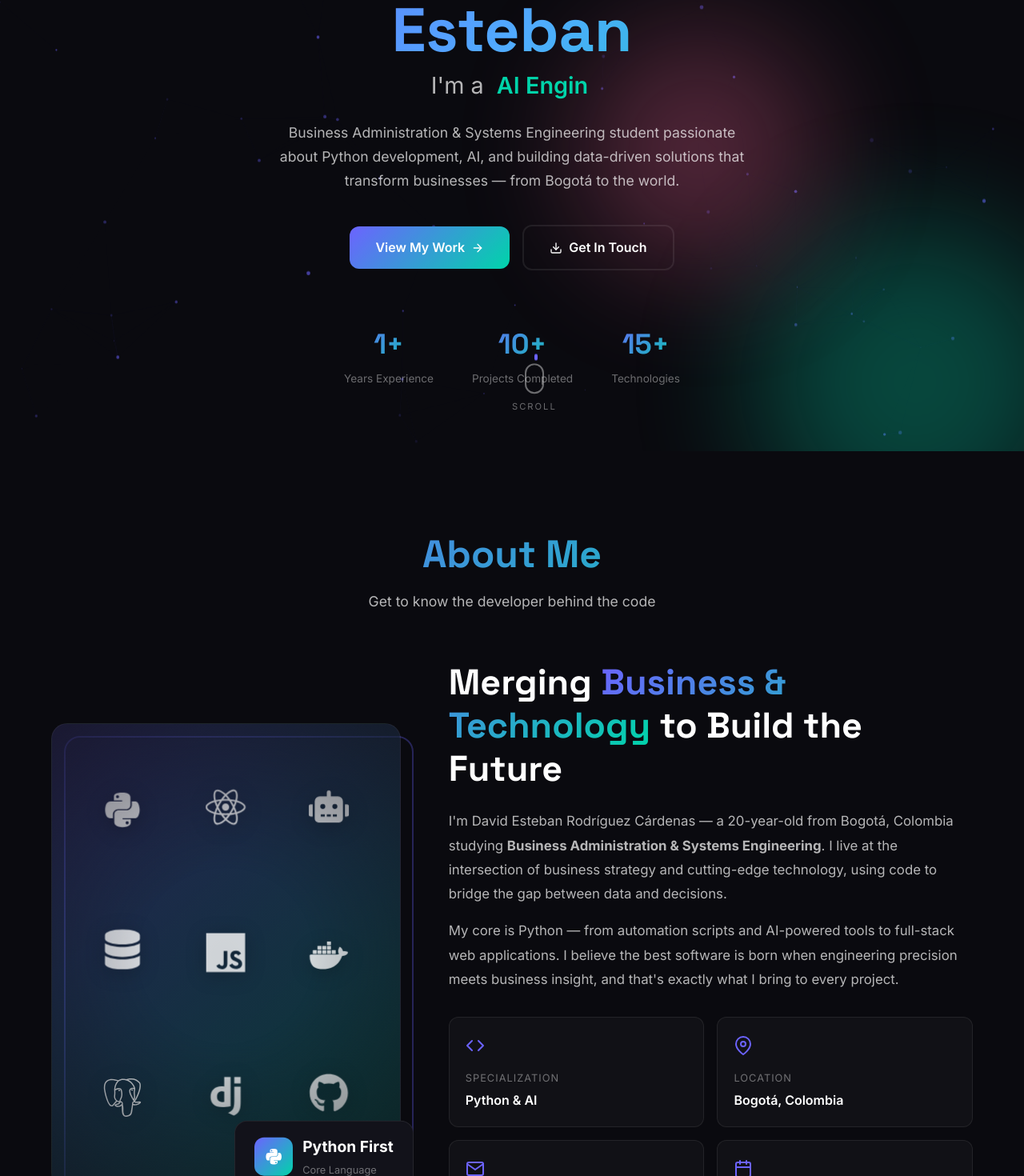
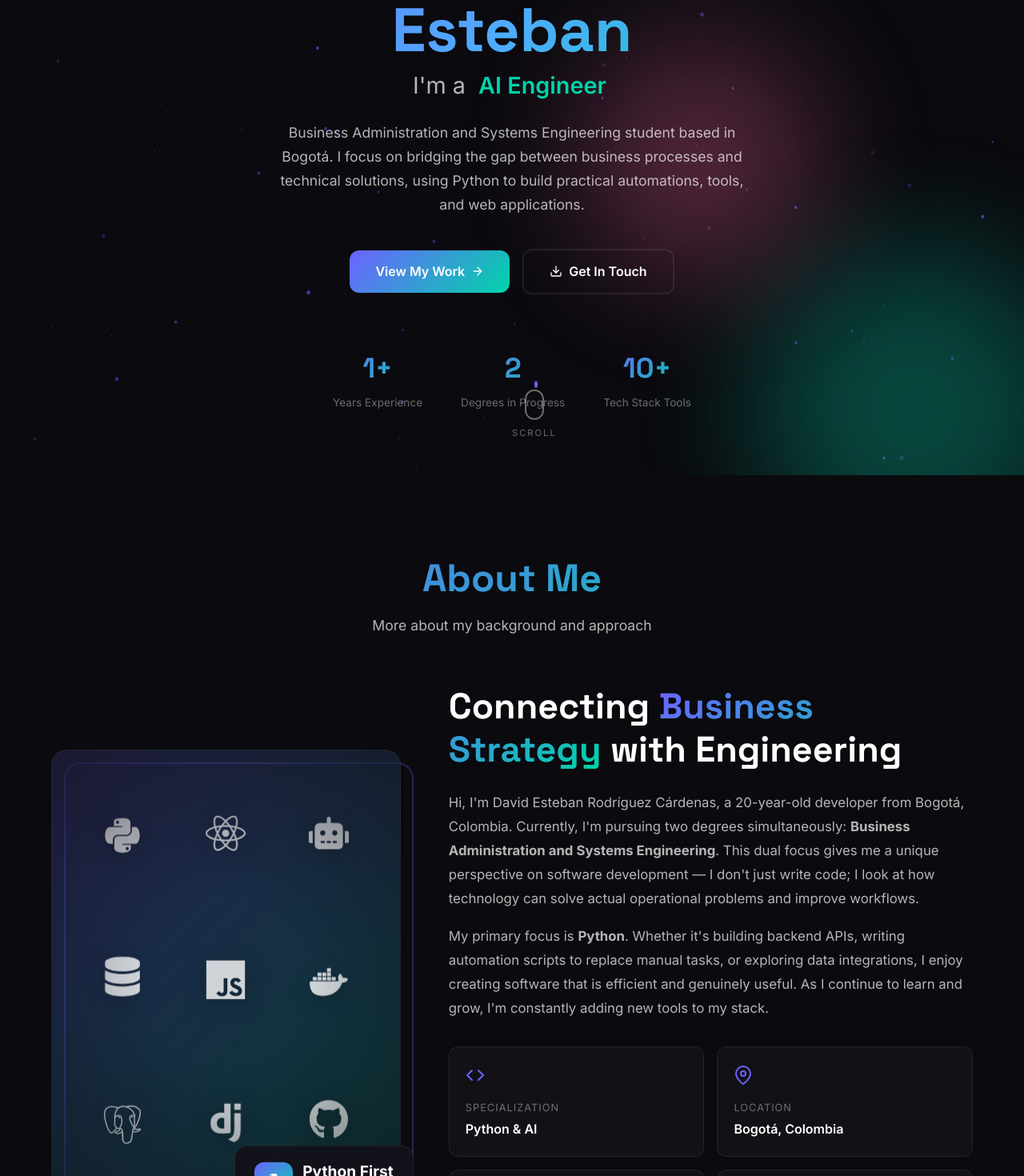
Before and after one commit to Itsstebann/portfolio, a React (Vite) app: page / in a window 1280 px wide. Shown: the part 283-1753 px from the top of the page at 80% size. Built offline with nearby package versions, Linux system fonts and the light colour scheme.

Commit message:
actualicé notas: rewrite portfolio copy to maximize authenticity and remove AI buzzwords

```diff
--- a/src/components/About.jsx
+++ b/src/components/About.jsx
@@ -9,7 +9,7 @@ const About = () => {
       <div className="container">
         <h3 className="section-title">About Me</h3>
         <p className="section-subtitle">
-          Get to know the developer behind the code
+          More about my background and approach
         </p>
 
         <div className="about-grid">
@@ -41,18 +41,18 @@ const About = () => {
 
           <div className="about-text">
             <h2>
-              Merging <span className="highlight">Business & Technology</span> to Build the Future
+              Connecting <span className="highlight">Business Strategy</span> with Engineering
             </h2>
             <p>
-              I'm David Esteban Rodríguez Cárdenas — a 20-year-old from Bogotá, Colombia
-              studying <strong>Business Administration & Systems Engineering</strong>. I live
-              at the intersection of business strategy and cutting-edge technology, using code
-              to bridge the gap between data and decisions.
+              Hi, I'm David Esteban Rodríguez Cárdenas, a 20-year-old developer from Bogotá, Colombia.
+              Currently, I'm pursuing two degrees simultaneously: <strong>Business Administration and Systems Engineering</strong>.
+              This dual focus gives me a unique perspective on software development — I don't just write code;
+              I look at how technology can solve actual operational problems and improve workflows.
             </p>
             <p>
-              My core is Python — from automation scripts and AI-powered tools to full-stack
-              web applications. I believe the best software is born when engineering precision
-              meets business insight, and that's exactly what I bring to every project.
+              My primary focus is <strong>Python</strong>. Whether it's building backend APIs, writing automation scripts
+              to replace manual tasks, or exploring data integrations, I enjoy creating software that is efficient
+              and genuinely useful. As I continue to learn and grow, I'm constantly adding new tools to my stack.
             </p>
 
             <div className="about-info-grid">
--- a/src/components/Contact.jsx
+++ b/src/components/Contact.jsx
@@ -24,11 +24,11 @@ const Contact = () => {
         <div className="contact-grid">
           <div className="contact-info">
             <h3>
-              Let's Build Something <span className="highlight">Amazing</span>
+              Let's <span className="highlight">Connect</span>
             </h3>
             <p>
-              I'm always open to discussing new projects, creative ideas, or
-              opportunities to be part of your team. Feel free to reach out!
+              I'm always open to discussing tech, business ideas, or potential career opportunities.
+              Whether you have a question or just want to say hi, I'll try my best to get back to you!
             </p>
 
             <div className="contact-methods">
--- a/src/components/Experience.jsx
+++ b/src/components/Experience.jsx
@@ -5,16 +5,24 @@ const experiences = [
     date: '2025 — Present',
     role: 'Software Engineer',
     company: 'Falabella',
-    description:
-      'Developing web modules using Java and Spring Boot, enhancing user experience across Falabella\'s platforms. Implementing preventive maintenance routines that increased system stability. Integrating SQL databases and REST APIs to improve data flow between systems. Supporting the migration of legacy systems to modern, secure platforms. Building knowledge in WMOS (Warehouse Management Operating System).',
+    description: [
+      'Developing web modules using Java and Spring Boot to enhance user experience.',
+      'Implementing preventive maintenance routines that increased system stability.',
+      'Integrating SQL databases and REST APIs to improve data flow between systems.',
+      'Building knowledge in WMOS (Warehouse Management Operating System).'
+    ],
     tech: ['Java', 'Spring Boot', 'SQL', 'REST APIs', 'WMOS'],
   },
   {
     date: '2024 — 2025 · 7 months',
     role: 'Systems Engineer — Process Improvement',
     company: 'Karton SAS',
-    description:
-      'Improved system performance by 25% through infrastructure optimization. Designed automation workflows that reduced operational errors significantly. Collaborated with development and support teams to deploy scalable cloud solutions. Managed system monitoring and maintenance to ensure security and uptime.',
+    description: [
+      'Improved system performance by 25% through infrastructure optimization.',
+      'Designed automation workflows that significantly reduced operational errors.',
+      'Collaborated with development teams to deploy scalable cloud solutions.',
+      'Managed system monitoring and maintenance, ensuring security and uptime.'
+    ],
     tech: ['Python', 'Cloud', 'CI/CD', 'Automation', 'Infrastructure'],
   },
 ];
@@ -36,7 +44,11 @@ const Experience = () => {
                 <span className="timeline-date">{exp.date}</span>
                 <h4 className="timeline-role">{exp.role}</h4>
                 <p className="timeline-company">{exp.company}</p>
-                <p className="timeline-description">{exp.description}</p>
+                <ul className="timeline-description" style={{ margin: '12px 0', paddingLeft: '20px', color: 'var(--text-secondary)' }}>
+                  {exp.description.map((item, idx) => (
+                    <li key={idx} style={{ marginBottom: '6px' }}>{item}</li>
+                  ))}
+                </ul>
                 <div className="timeline-tech">
                   {exp.tech.map((t, i) => (
                     <span className="timeline-tech-tag" key={i}>{t}</span>
--- a/src/components/Hero.jsx
+++ b/src/components/Hero.jsx
@@ -134,9 +134,9 @@ const Hero = () => {
         </div>
 
         <p className="hero-description">
-          Business Administration & Systems Engineering student passionate about
-          Python development, AI, and building data-driven solutions that
-          transform businesses — from Bogotá to the world.
+          Business Administration and Systems Engineering student based in Bogotá.
+          I focus on bridging the gap between business processes and technical solutions,
+          using Python to build practical automations, tools, and web applications.
         </p>
 
         <div className="hero-buttons">
@@ -160,12 +160,12 @@ const Hero = () => {
             <div className="stat-label">Years Experience</div>
           </div>
           <div className="hero-stat">
-            <div className="stat-number">10+</div>
-            <div className="stat-label">Projects Completed</div>
+            <div className="stat-number">2</div>
+            <div className="stat-label">Degrees in Progress</div>
           </div>
           <div className="hero-stat">
-            <div className="stat-number">15+</div>
-            <div className="stat-label">Technologies</div>
+            <div className="stat-number">10+</div>
+            <div className="stat-label">Tech Stack Tools</div>
           </div>
         </div>
       </div>
--- a/src/components/Projects.jsx
+++ b/src/components/Projects.jsx
@@ -4,54 +4,21 @@ import './Projects.css';
 
 const projects = [
   {
-    title: 'AI Chat Assistant',
-    category: 'Artificial Intelligence',
+    title: 'Business Workflow Automation',
+    category: 'Python Scripting',
     description:
-      'A conversational AI chatbot built with LangChain and OpenAI, featuring memory, RAG retrieval, and a modern React frontend.',
-    tech: ['Python', 'LangChain', 'OpenAI', 'React', 'FastAPI'],
+      'A practical data collection and workflow automation script built to eliminate repetitive manual data entry tasks.',
+    tech: ['Python', 'Selenium', 'Pandas'],
     icon: <FaRobot />,
     gradient: 'linear-gradient(135deg, #ff6b9d, #f093fb)',
     github: 'https://github.com/itsstebann',
     live: '#',
   },
   {
-    title: 'Data Analytics Dashboard',
-    category: 'Data Science',
+    title: 'Developer Portfolio',
+    category: 'Full Stack Web',
     description:
-      'Interactive business intelligence dashboard with real-time visualizations, ETL pipelines, and automated reporting.',
-    tech: ['Python', 'Pandas', 'Power BI', 'PostgreSQL', 'Plotly'],
-    icon: <FaDatabase />,
-    gradient: 'linear-gradient(135deg, #ffd700, #ff6b9d)',
-    github: 'https://github.com/itsstebann',
-    live: '#',
-  },
-  {
-    title: 'Web Scraping Automation',
-    category: 'Automation',
-    description:
-      'Automated data collection system using Selenium and BeautifulSoup, with scheduled tasks, proxy rotation, and data cleaning.',
-    tech: ['Python', 'Selenium', 'BeautifulSoup', 'Docker', 'Celery'],
-    icon: <FaCloud />,
-    gradient: 'linear-gradient(135deg, #00d4aa, #4facfe)',
-    github: 'https://github.com/itsstebann',
-    live: '#',
-  },
-  {
-    title: 'ML Prediction Engine',
-    category: 'Machine Learning',
-    description:
-      'End-to-end machine learning pipeline for predictive analytics, including feature engineering, model training, and API deployment.',
-    tech: ['Python', 'Scikit-learn', 'TensorFlow', 'FastAPI', 'Docker'],
-    icon: <FaPython />,
-    gradient: 'linear-gradient(135deg, #3776AB, #FFD43B)',
-    github: 'https://github.com/itsstebann',
-    live: '#',
-  },
-  {
-    title: 'Portfolio Website',
-    category: 'Full Stack',
-    description:
-      'This portfolio site — a modern React + Vite single-page app with particle animations, glassmorphism design, and responsive layout.',
+      'My personal portfolio website built with React and Vite. Features a custom glassmorphism design, CSS animations, and responsive layout.',
     tech: ['React', 'Vite', 'CSS3', 'JavaScript'],
     icon: <FaReact />,
     gradient: 'linear-gradient(135deg, #6c63ff, #4facfe)',
@@ -66,7 +33,7 @@ const Projects = () => {
       <div className="container">
         <h3 className="section-title">Featured Projects</h3>
         <p className="section-subtitle">
-          A selection of projects that showcase my skills and passion for building
+          Projects I've built to solve real problems (more coming soon).
         </p>
 
         <div className="projects-grid">
--- a/src/components/Skills.jsx
+++ b/src/components/Skills.jsx
@@ -85,7 +85,7 @@ const Skills = () => {
       <div className="container">
         <h3 className="section-title">Skills & Technologies</h3>
         <p className="section-subtitle">
-          The tools and technologies I use to bring ideas to life
+          The technical stack I use for engineering and data analysis.
         </p>
 
         <div className="skills-grid">
```
